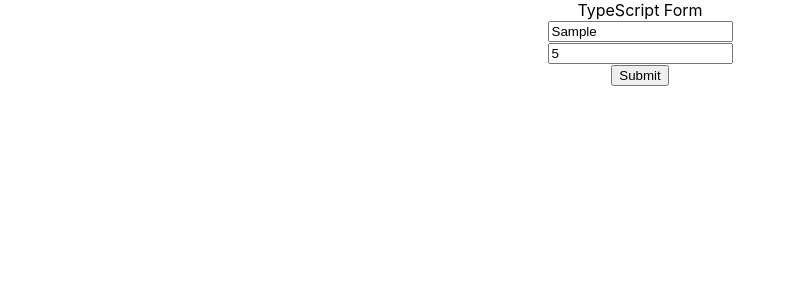
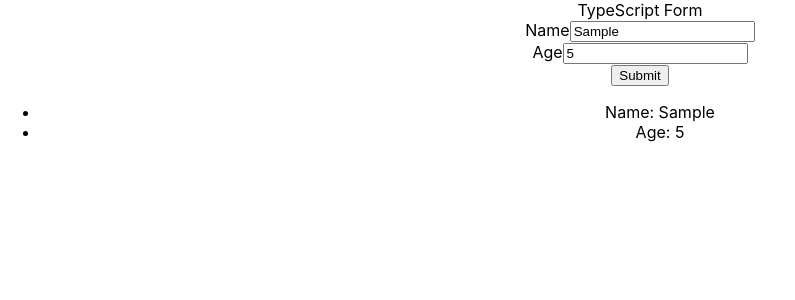
Before and after one commit to omgitsmiles/activity-trackr, a React (Create React App) app: page / in a window 1280 px wide. Both pictures are taken after typing "Sample", "5" into the empty fields and a click on the button "Submit". Shown: the top 300 px of the page, without its empty margins (0-795 px from the left). Built offline with nearby package versions, Linux system fonts and the light colour scheme.

Commit message:
figured out mapping problem
On people useState, subbed 'object' to the People interface which defines the people object with the appropiate key data types

```diff
--- a/src/components/Form.tsx
+++ b/src/components/Form.tsx
@@ -2,8 +2,14 @@ import React, { useState } from 'react'
 
 const Form: React.FC = () => {
 
+    interface People {
+        name: string,
+        age: number
+    }
+
     const [name, setName] = useState<string>("")
     const [age, setAge] = useState<number>(0)
+    const [people, setPeople] = useState<People[]>([])
 
     const handleSubmit = (e: React.FormEvent) => {
         e.preventDefault()
@@ -11,19 +17,29 @@ const Form: React.FC = () => {
             name,
             age
         }
-        console.log(formData)
+        setPeople([...people, formData])
     }
 
   return (
     <div>
         <form onSubmit={handleSubmit}>
             <label htmlFor='name'> </label>
+            Name
             <input type='input' id='name' name='name' onChange={e => setName(e.target.value)}></input>
             <br></br>
             <label htmlFor='age'></label>
+            Age
             <input type='number' id='age' name='age' onChange={e => setAge(parseInt(e.target.value))}></input>
             <br></br>
             <button>Submit</button>
+            <div>
+              {people.map(p => (
+                <ul>
+                    <li>Name: {p.name}</li>
+                    <li>Age: {p.age}</li>
+                </ul>
+              ))}
+            </div>
         </form>
     </div>
   )
```
